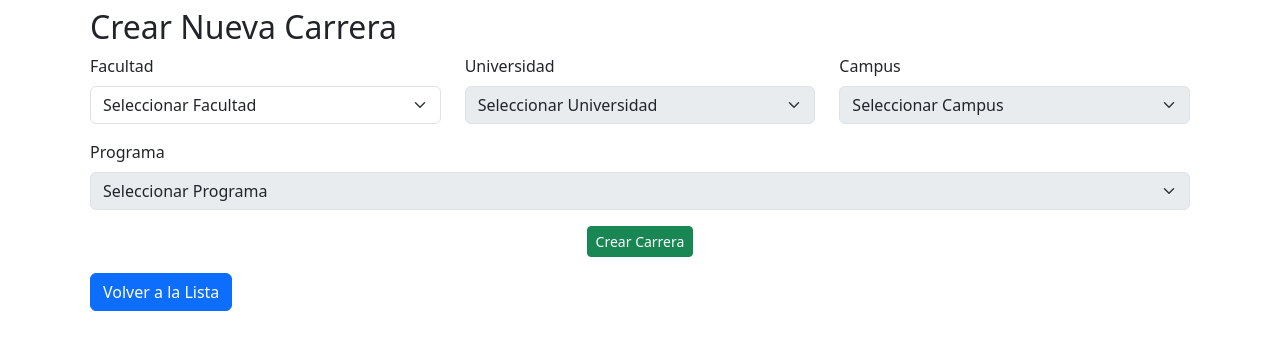
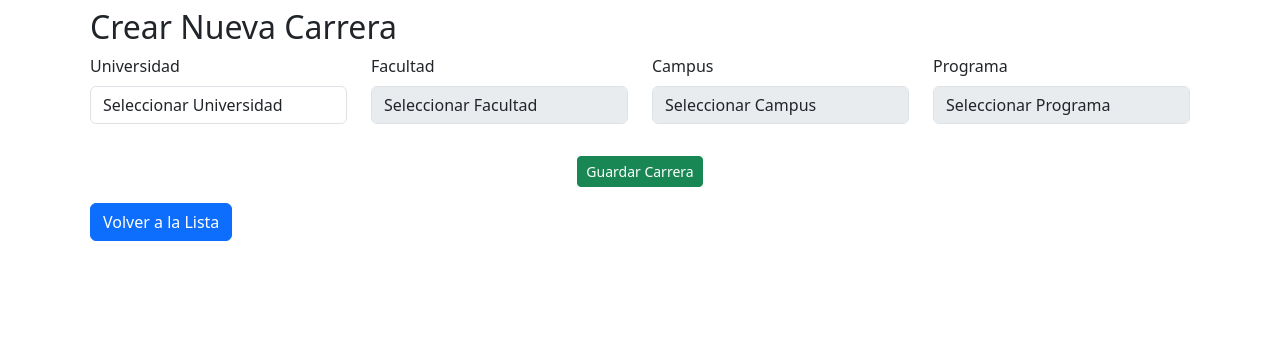
Before and after one commit to AgustinaGallardo/ProyectoFinal_PythonFlask, a Flask app: page /carreras/crear in a window 1280 px wide. Shown: the part 56-406 px from the top of the page. Run offline with Flask 3, Linux system fonts and the light colour scheme; the visitor is signed in with stand-in values (Sample User, id 1); data that the repository does not hold is empty; some libraries are stand-ins or nearby versions.

Commit message:
combos de crear, iconos y About nosotros

```diff
--- a/templates/carreras/carreras.html
+++ b/templates/carreras/carreras.html
@@ -39,14 +39,14 @@
                     <td>{{ carrera.id }}</td>
                     <td>{{ carrera.programa.nombre }}</td>
                     <td>{{ carrera.facultad.nombre }}</td>
-                    <td>{{  carrera.universidad.nombre}}</td>
+                    <td>{{ carrera.universidad.nombre}}</td>
                     <td>{{ carrera.campus.nombre }}</td>
                     <!-- Modal para confirmar la eliminación -->
                     <td>
                         <a href="{{ url_for('routes_carreras.editar_carrera', carrera_id=carrera.id) }}"
-                            class="btn btn-primary">Editar</a>
+                            class="btn btn-primary"><i class="fa-regular fa-pen-to-square"></i></a>
                         <button class="btn btn-danger" data-bs-toggle="modal"
-                            data-bs-target="#eliminarModal{{ carrera.id }}">Eliminar</button>
+                            data-bs-target="#eliminarModal{{ carrera.id }}"><i class="fa-regular fa-trash-can"></i></button>
                     </td>
                     </tr>
                     <!-- Modal para confirmar la eliminación -->
--- a/templates/carreras/crear_carrera.html
+++ b/templates/carreras/crear_carrera.html
@@ -3,57 +3,24 @@
 {{ universidades }}
 {{ campus }}
 {{ programas }}
+{% import 'comun/carreras.html' as carrerasSelect %}
 
 {% block content %}
 <div class="container p-2">
     <h2>Crear Nueva Carrera</h2>
     <form id="crear-carrera-form" method="POST">
         <input type="hidden" name="csrf_token" value="{{ csrf_token() }}">
-        <div class="row">
-            <div class="col mb-3">
-                <label for="facultad" class="form-label">Facultad</label>
-                <select class="form-select" id="facultad" name="facultad">
-                    <option value="" disabled selected>Seleccionar Facultad</option>
-                    {% for facultad in facultades %}
-                        <option value="{{ facultad.nombre }}">{{ facultad.nombre }}</option>
-                    {% endfor %}
-                </select>
-            </div>
-            <div class="col mb-3">
-                <label for="universidad" class="form-label">Universidad</label>
-                <select class="form-select" id="universidad" name="universidad" disabled>
-                    <option value="" disabled selected>Seleccionar Universidad</option>
-                    {% for universidad in universidades %}
-                        <option value="{{ universidad.nombre }}">{{ universidad.nombre }}</option>
-                    {% endfor %}
-                </select>
-            </div>
-            <div class="col mb-3">
-                <label for="campus" class="form-label">Campus</label>
-                <select class="form-select" id="campus" name="campus" disabled>
-                    <option value="" disabled selected>Seleccionar Campus</option>
-                    {% for campus in campus %}
-                        <option value="{{ campus.nombre }}">{{ campus.nombre }}</option>
-                    {% endfor %}
-                </select>
-            </div>
+        <input type="hidden" name="accion" value="crear_carrera">
+
+        <div class="row mb-3">
+            {{ carrerasSelect.campos_carreras('', '', '', '') }}
         </div>
-        <div class="row">
-            <div class="col mb-3">
-                <label for="programa" class="form-label">Programa</label>
-                <select class="form-select" id="programa" name="programa" disabled>
-                    <option value="" disabled selected>Seleccionar Programa</option>
-                    {% for programa in programas %}
-                        <option value="{{ programa.nombre }}">{{ programa.nombre }}</option>
-                    {% endfor %}
-                </select>
-            </div>
-        </div>
+
         <div class="col mb-3 text-center">
-            <button class="btn btn-success btn-sm" type="submit" id="crear-carrera">Crear Carrera</button>
+            <button class="btn btn-success btn-sm" type="submit" id="guardar-carrera">Guardar Carrera</button>
         </div>
     </form>
+
     <a class="btn btn-primary" href="{{ url_for('routes_carreras.obtener_lista_paginada') }}">Volver a la Lista</a>
 </div>
-</div>
 {% endblock %}
--- a/templates/carreras/editar_carrera.html
+++ b/templates/carreras/editar_carrera.html
@@ -22,8 +22,6 @@
 
 
 
-
-
         <div class="col mb-3 text-center">
             <button class="btn btn-success btn-sm" type="submit" id="guardar-carrera">Guardar Cambios</button>
         </div>
```
Also changed, not shown: templates/about.html (+10 -2 lines).
